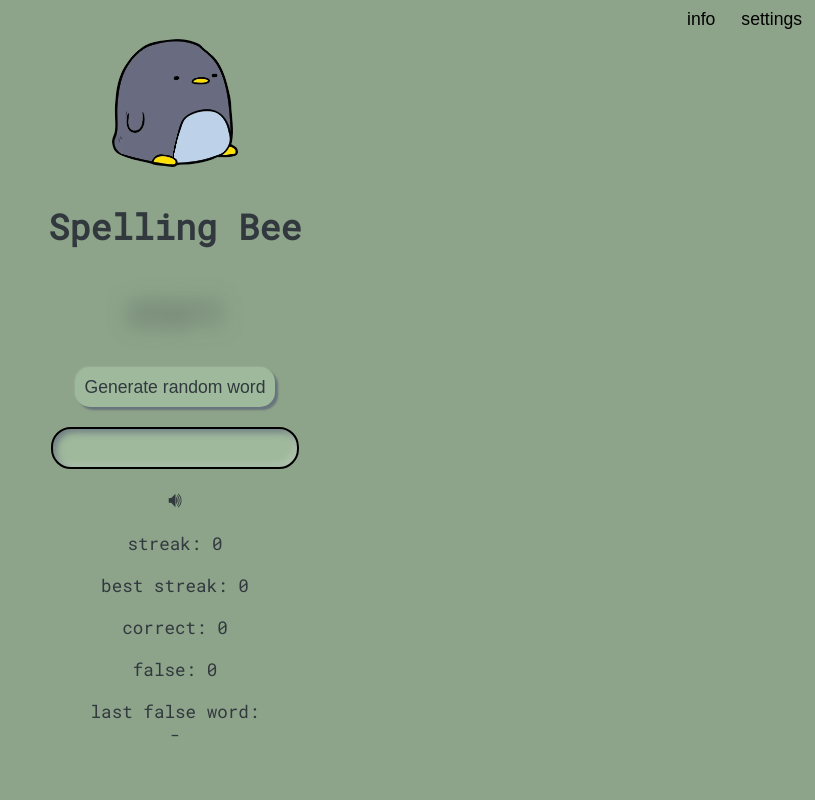
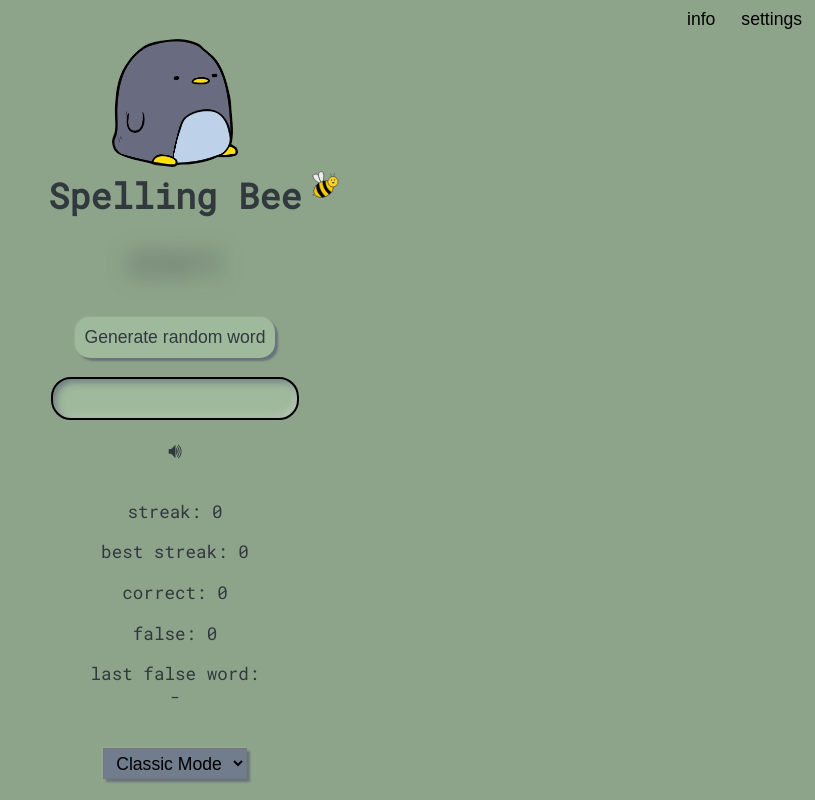
Before and after one commit to AlexanderZintchenko/spelling-bee, a React (Vite) app: page / in a window 1280 px wide. Shown: the whole page, without its empty margins (465-1280 px from the left). Built offline with nearby package versions, Linux system fonts and the light colour scheme.

Commit message:
Add mode selection and basic xp mode

```diff
--- a/src/App.css
+++ b/src/App.css
@@ -1,5 +1,9 @@
 header {
   width: 100%;
+}
+
+.bg {
+  background-color: black;
 }
 
 #logo {
@@ -7,20 +11,69 @@ header {
   height: 8rem;
 }
 
-.main-content {
+.main-heading-container {
+  display: grid;
+  grid-template-columns: 1fr auto 1fr;
+  align-items: center;
+}
+
+.main-heading {
+  grid-column: 2;
+  margin: 0.15em;
+}
+
+.top-content {
+  width: 100%;
+  display: grid;
+  grid-template-columns: 1fr auto 1fr;
+  align-items: center;
+}
+
+.top-content-left,
+.right {
   display: flex;
-  flex-direction: column;
+  align-items: flex-start;
+  justify-content: flex-end;
 }
 
 .definition-box {
   width: 50%;
   padding: 1.5em;
+  transform: translateY(10rem);
 
   @media (max-width: 1024px) {
     p {
       color: transparent;
     }
   }
+}
+
+.top-content-middle {
+  display: flex;
+  flex-direction: column;
+}
+
+.heading-bee {
+  grid-column: 3;
+  height: 2em;
+  transform: translateY(-30%);
+}
+
+.select {
+  padding: 0.2em;
+  margin: 0.2em;
+  min-width: 9rem;
+  font-size: var(--font-size-base);
+  text-align: center;
+  background-color: var(--color-background);
+  border-radius: 0;
+  box-shadow:
+    -1px -1px 2px #ffffff17,
+    3px 3px 2px rgba(94, 104, 121, 0.803);
+}
+
+#select-mode {
+  background-color: rgba(39, 20, 148, 0.279);
 }
 
 .flex {
@@ -41,17 +94,14 @@ header {
   justify-content: center;
 }
 
+.main-content-container {
+  justify-content: flex-start;
+  min-height: 90vh;
+}
+
 .row-right {
   flex-direction: row;
   align-items: flex-end;
-  justify-content: flex-end;
-}
-
-.left,
-.right {
-  display: flex;
-  flex: 1;
-  align-items: center;
   justify-content: flex-end;
 }
 
@@ -67,8 +117,8 @@ header {
   margin-bottom: 0;
 }
 
-.less-gap {
-  gap: 0.8rem;
+.no-gap {
+  gap: 0;
 }
 
 /* settings */
--- a/src/App.tsx
+++ b/src/App.tsx
@@ -4,7 +4,7 @@ import penguin from "./assets/penguin.webp";
 import astolfo from "./assets/astolfo_bday.webp";
 import "./App.css";
 import english5k from "./static/english_5k.json";
-import * as speech from "./utils/speech.ts"
+import * as speech from "./utils/speech.ts";
 
 const preload = new Image();
 preload.src = astolfo;
@@ -23,6 +23,8 @@ const DICTIONARY_IDS = {
   GERMAN_10K: "4",
 } as const;
 
+type DictionaryId = (typeof DICTIONARY_IDS)[keyof typeof DICTIONARY_IDS];
+
 const DICTIONARIES = {
   "0": () => import("./static/english_5k.json"),
   "1": () => import("./static/english_10k.json"),
@@ -30,6 +32,21 @@ const DICTIONARIES = {
   "3": () => import("./static/english_shakespearean.json"),
   "4": () => import("./static/german_10k.json"),
 };
+
+const XP_MODIFIERS = {
+  [DICTIONARY_IDS.ENGLISH_5K]: 1,
+  [DICTIONARY_IDS.ENGLISH_10K]: 1.25,
+  [DICTIONARY_IDS.ENGLISH_25K]: 1.5,
+  [DICTIONARY_IDS.SHAKESPEAREAN]: 2,
+  [DICTIONARY_IDS.GERMAN_10K]: 1,
+} as const;
+
+const MODES = {
+  DEFAULT: "classic",
+  XP: "XP",
+} as const;
+
+type Mode = (typeof MODES)[keyof typeof MODES];
 
 /**
  * Store react state in localStorage so they persist across page reloads.
@@ -62,8 +79,9 @@ function useLocalStorage<T>(key: string, initialValue: T) {
 function initializeVoice(voices: SpeechSynthesisVoice[]) {
   console.log(voices);
   return (
-    speech.PREFERRED_VOICES.map((name) => voices.find((voice) => voice.name === name)).find((voice) => voice !== undefined) ??
-    voices[0]
+    speech.PREFERRED_VOICES.map((name) => voices.find((voice) => voice.name === name)).find(
+      (voice) => voice !== undefined,
+    ) ?? voices[0]
   );
 }
 
@@ -102,13 +120,24 @@ function App() {
   const [falseCounter, setFalseCounter] = useLocalStorage("falseCounter", 0);
   const [lastFalseWord, setLastFalseWord] = useLocalStorage("lastFalseWord", "-");
   const [logo, setLogo] = useState(penguin);
+  const [mode, setMode] = useState<Mode>(MODES.DEFAULT);
   const [openSettings, setOpenSettings] = useState(false);
   const [volume, setVolume] = useState(DEFAULT_SETTINGS.volume);
   const [pitch, setPitch] = useState(DEFAULT_SETTINGS.pitch);
   const [rate, setRate] = useState(DEFAULT_SETTINGS.rate);
   const [dictionary, setDictionary] = useState<Dictionary>(english5k);
-  const [dictionaryId, setDictionaryId] = useState<string>(DICTIONARY_IDS.ENGLISH_5K);
+  const [dictionaryId, setDictionaryId] = useState<DictionaryId>(DICTIONARY_IDS.ENGLISH_5K);
   const [definition, setDefinition] = useState("");
+
+  const [xp, setXp] = useLocalStorage("xp", 0);
+  const level = Math.floor(xp / 50) + 1;
+
+  function calculateXp() {
+    const baseXp = 10;
+    const xp = Math.round(baseXp * XP_MODIFIERS[dictionaryId]);
+
+    return xp;
+  }
 
   function getRandomWord() {
     const randomIndex = Math.floor(Math.random() * dictionary.words.length);
@@ -145,6 +174,7 @@ function App() {
    */
   function generateRandomWord() {
     if (wordClass === "text-input-correct") {
+      if (mode === MODES.DEFAULT) {
         const newStreak = streakCounter + 1;
 
         setStreakCounter(newStreak);
@@ -152,6 +182,10 @@ function App() {
 
         if (newStreak > bestStreakCounter) {
           setBestStreakCounter(newStreak);
+        }
+      } else if (mode === MODES.XP) {
+        const wordXp = calculateXp();
+        setXp((current) => current + wordXp);
       }
     } else {
       setStreakCounter(0);
@@ -173,7 +207,7 @@ function App() {
   }
 
   /* Import DICTIONARY corresponding to given DICTIONARY_ID */
-  async function handleDictionaryChange(id: string) {
+  async function handleDictionaryChange(id: DictionaryId) {
     setDictionaryId(id);
 
     const loadDictionary = DICTIONARIES[id as keyof typeof DICTIONARIES];
@@ -198,16 +232,20 @@ function App() {
           </button>
         </div>
       </header>
-      <div className="flex row">
-        <div className="left">
+      <div className="flex column main-content-container">
+        <div className="top-content">
+          <div className="top-content-left">
             <div className="definition-box">
               <p>{definition}</p>
             </div>
           </div>
-        <div className="main-content">
-          <div className="hero flex column less-gap">
+          <div className="top-content-middle">
+            <div className="hero flex column no-gap">
               <img src={logo} id="logo" className="logo" alt="anime peace sign" />
-            <h1 >Spelling Bee</h1>
+              <div className="main-heading-container">
+                <h1 className="main-heading">Spelling Bee</h1>
+                <img className="heading-bee" src={"bee.svg"} />
+              </div>
             </div>
             <div className="flex column container">
               <p className={wordClass}>{randomWord}</p>
@@ -237,6 +275,20 @@ function App() {
               <button type="button" className="repeat-button" onClick={() => wordToSpeech(randomWord)}>
                 🕪
               </button>
+            </div>
+          </div>
+          <div className="top-content-right">
+            {mode === MODES.XP && (
+              <div>
+                <p>Level: {level}</p>
+                <p>XP to next level: {50 - (xp % 50)}</p>
+              </div>
+            )}
+          </div>
+        </div>
+        <div className="stats-container">
+          {mode === MODES.DEFAULT && (
+            <div className="stats">
               <p className="streakCounter">streak: {streakCounter}</p>
               <p className="streakCounter">best streak: {bestStreakCounter}</p>
               <p className="streakCounter">correct: {correctCounter}</p>
@@ -247,8 +299,33 @@ function App() {
                 {lastFalseWord}
               </p>
             </div>
+          )}
+
+          {mode === MODES.XP && (
+            <div className="stats-xp">
+              <select
+                className="select"
+                id="difficulty"
+                value={dictionaryId}
+                onChange={(event) => handleDictionaryChange(event.target.value as DictionaryId)}
+              >
+                <option value={DICTIONARY_IDS.ENGLISH_5K}>Beginner</option>
+                <option value={DICTIONARY_IDS.ENGLISH_10K}>Medium (1.25XP)</option>
+                <option value={DICTIONARY_IDS.ENGLISH_25K}>Advanced (1.5XP)</option>
+                <option value={DICTIONARY_IDS.SHAKESPEAREAN}>Hard (2XP)</option>
+              </select>
             </div>
-        <div className="right"></div>
+          )}
+        </div>
+        <select
+          className="select"
+          id="select-mode"
+          value={mode}
+          onChange={(event) => setMode(event.target.value as Mode)}
+        >
+          <option value={MODES.DEFAULT}>Classic Mode</option>
+          <option value={MODES.XP}>XP Mode</option>
+        </select>
       </div>
       {openSettings && (
         <div className="overlay-backdrop" onClick={() => setOpenSettings(false)}>
@@ -330,7 +407,7 @@ function App() {
                 <select
                   id="dictionaries"
                   value={dictionaryId}
-                  onChange={(event) => handleDictionaryChange(event.target.value)}
+                  onChange={(event) => handleDictionaryChange(event.target.value as DictionaryId)}
                 >
                   <option value={DICTIONARY_IDS.ENGLISH_5K}>English - 5k</option>
                   <option value={DICTIONARY_IDS.ENGLISH_10K}>English - 10k</option>
```
Lines whose indentation alone changed are shown as unchanged.
